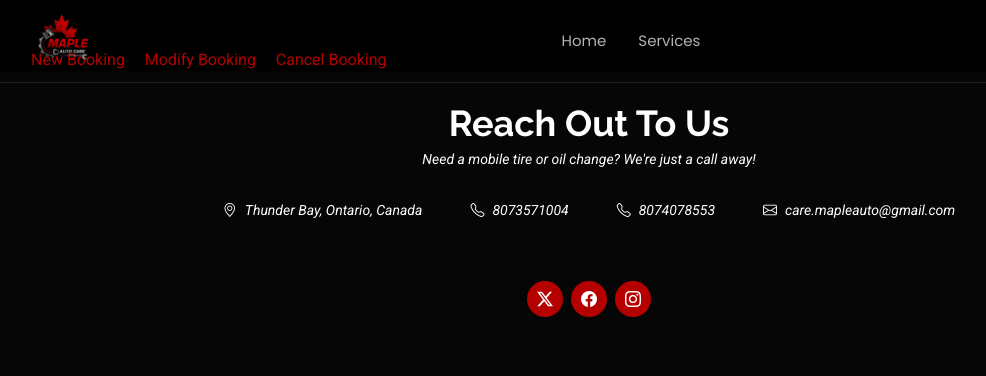
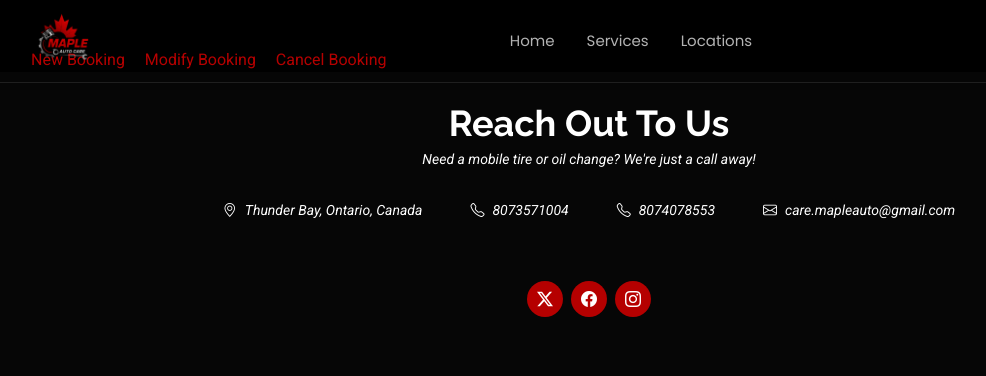
Before and after one commit to swapglobals3333/autos, a Django app: page /booking/ in a window 1280 px wide. Shown: the top 376 px of the page, without its empty margins (51-1037 px from the left). Run offline with Django 5.2, Linux system fonts and the light colour scheme; parts of the project's set-up code (start-up, migrations or seed data) failed here and were passed over; some libraries are stand-ins or nearby versions.

Commit message:
Update navbar.html

```diff
--- a/templates/navbar.html
+++ b/templates/navbar.html
@@ -17,6 +17,9 @@
             <li>
               <a href="{% url 'services' %}" class="{% if request.path == '/services/' %}active{% endif %}">Services</a>
             </li>
+            <li>
+              <a href="{% url 'locations' %}" class="{% if request.path == '/locations/' %}active{% endif %}">Locations</a>
+            </li>
             <!-- <li>
               <a href="{% url 'new-booking' %}" class="{% if request.path == '/booking/' %}active{% endif %}">Booking</a>
             </li> -->
```
